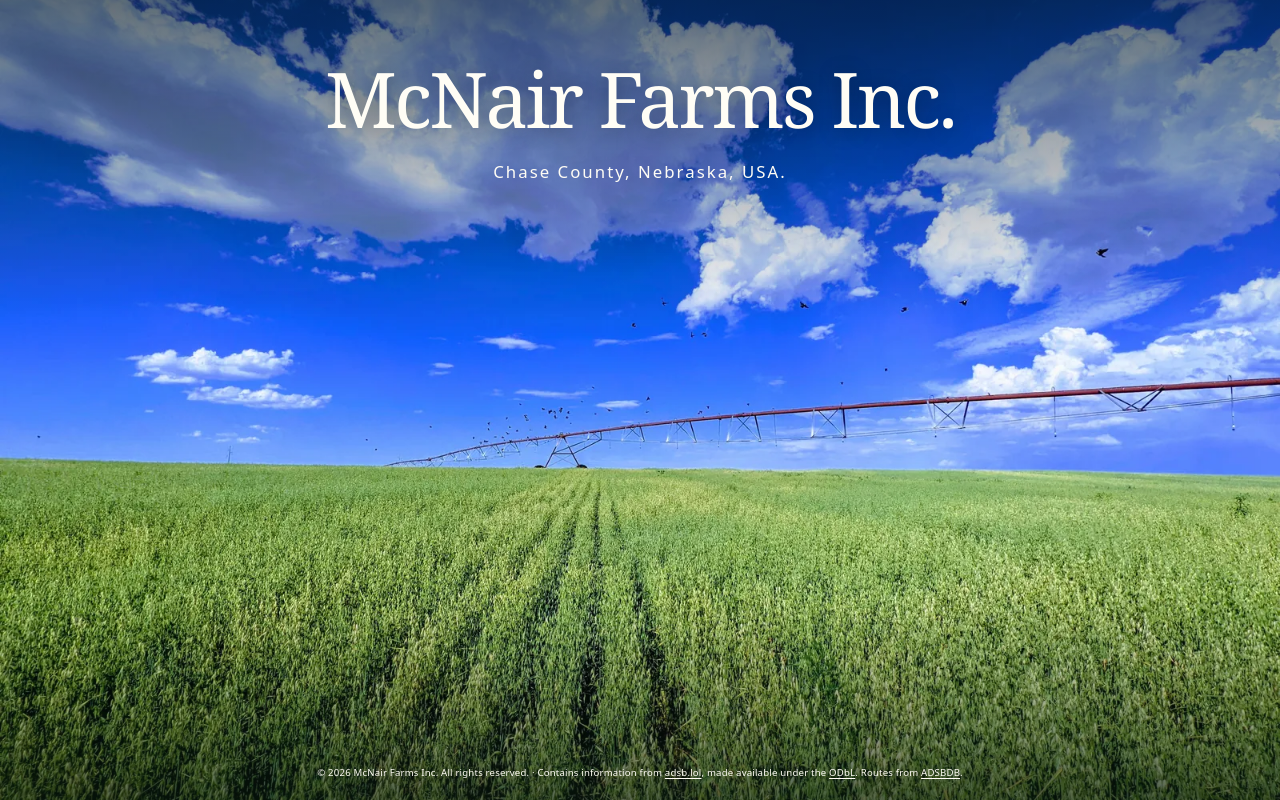
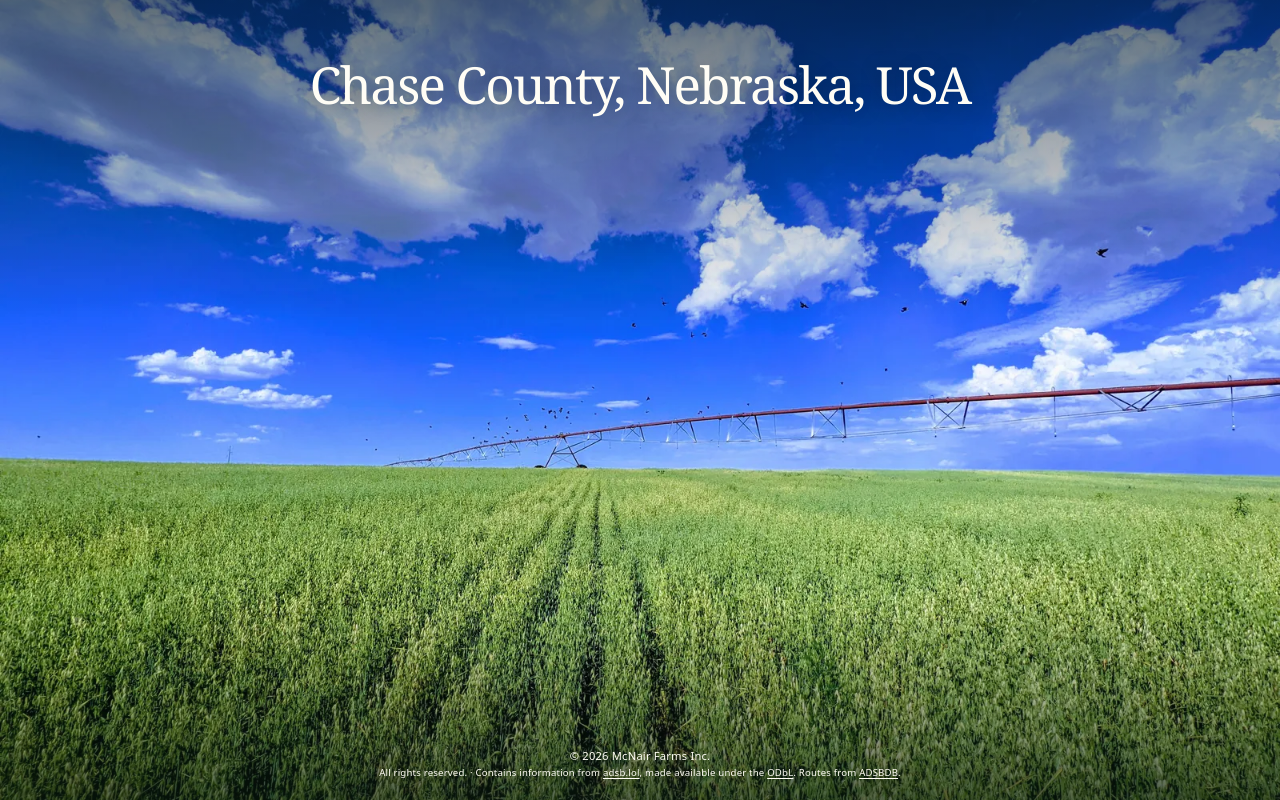
Before and after one commit to mcnairr/FarmWebsite, a website with bundled scripts: page index.html in a window 1280 px wide. Built offline with nearby package versions, Linux system fonts and the light colour scheme; no server answers.

Commit message:
Update homepage heading and footer

```diff
--- a/index.html
+++ b/index.html
@@ -22,8 +22,7 @@
       <img src="/assets/oats-landscape-1600.webp" srcset="/assets/oats-landscape-1600.webp 1600w, /assets/oats-landscape-2560.webp 2560w" sizes="max(100vw, 134vh)" width="1600" height="1200" alt="" fetchpriority="high" decoding="async">
     </picture>
     <header>
-      <h1>McNair Farms Inc.</h1>
-      <p>Chase County, Nebraska, USA.</p>
+      <h1 class="location-heading">Chase County, Nebraska, USA</h1>
     </header>
     <section class="flight-feed" id="flight-feed" aria-label="Aircraft flying near McNair Farms" data-state="connecting" hidden>
       <div class="ff-sky">
@@ -76,7 +75,8 @@
       <p class="ff-announcer" aria-live="polite"></p>
     </section>
     <footer>
-      &copy; 2026 McNair Farms Inc. All rights reserved.<span class="flight-credit" hidden>Contains information from <a href="https://www.adsb.lol/">adsb.lol</a>, made available under the <a href="https://opendatacommons.org/licenses/odbl/1-0/">ODbL</a>. Routes from <a href="https://www.adsbdb.com/">ADSBDB</a>.</span>
+      <span class="footer-copyright">&copy; 2026 McNair Farms Inc.</span>
+      <span>All rights reserved.</span><span class="flight-credit" hidden>Contains information from <a href="https://www.adsb.lol/">adsb.lol</a>, made available under the <a href="https://opendatacommons.org/licenses/odbl/1-0/">ODbL</a>. Routes from <a href="https://www.adsbdb.com/">ADSBDB</a>.</span>
     </footer>
   </main>
   <svg class="ff-sprite" aria-hidden="true" focusable="false" width="0" height="0" style="position:absolute">
--- a/styles.css
+++ b/styles.css
@@ -44,6 +44,9 @@ h1 {
   line-height: 1.12;
   text-shadow: 0 2px 20px rgba(0, 0, 0, .3);
 }
+.location-heading {
+  font-size: clamp(1.75rem, 4vw, 3.25rem);
+}
 header p {
   margin: 1rem 0 0;
   font-family: system-ui, sans-serif;
@@ -57,6 +60,10 @@ footer {
   font: .6rem/1.6 system-ui, sans-serif;
   letter-spacing: .02em;
 }
+.footer-copyright {
+  display: block;
+  font-size: .7rem;
+}
 .not-found {
   margin: auto 1.25rem;
   padding: 2rem;
```
